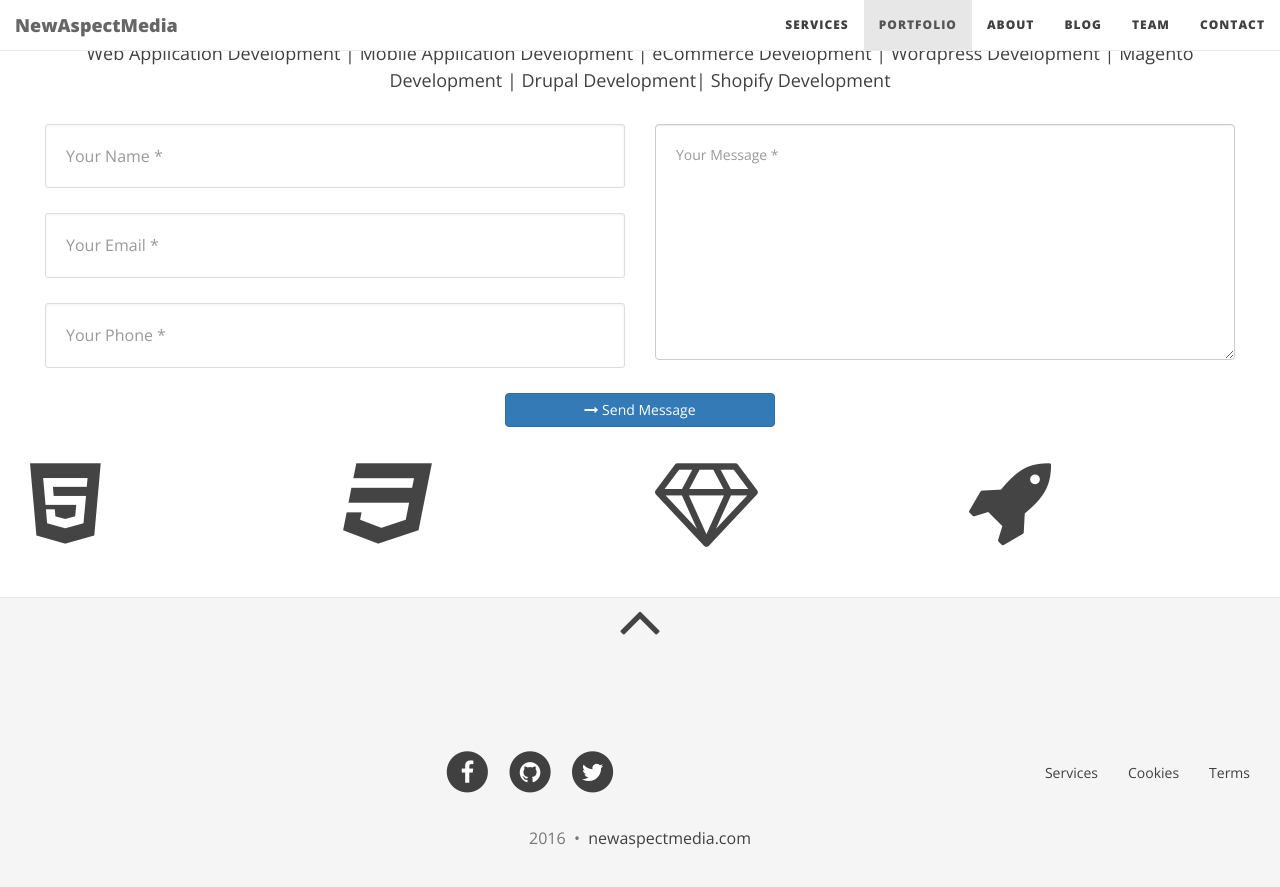
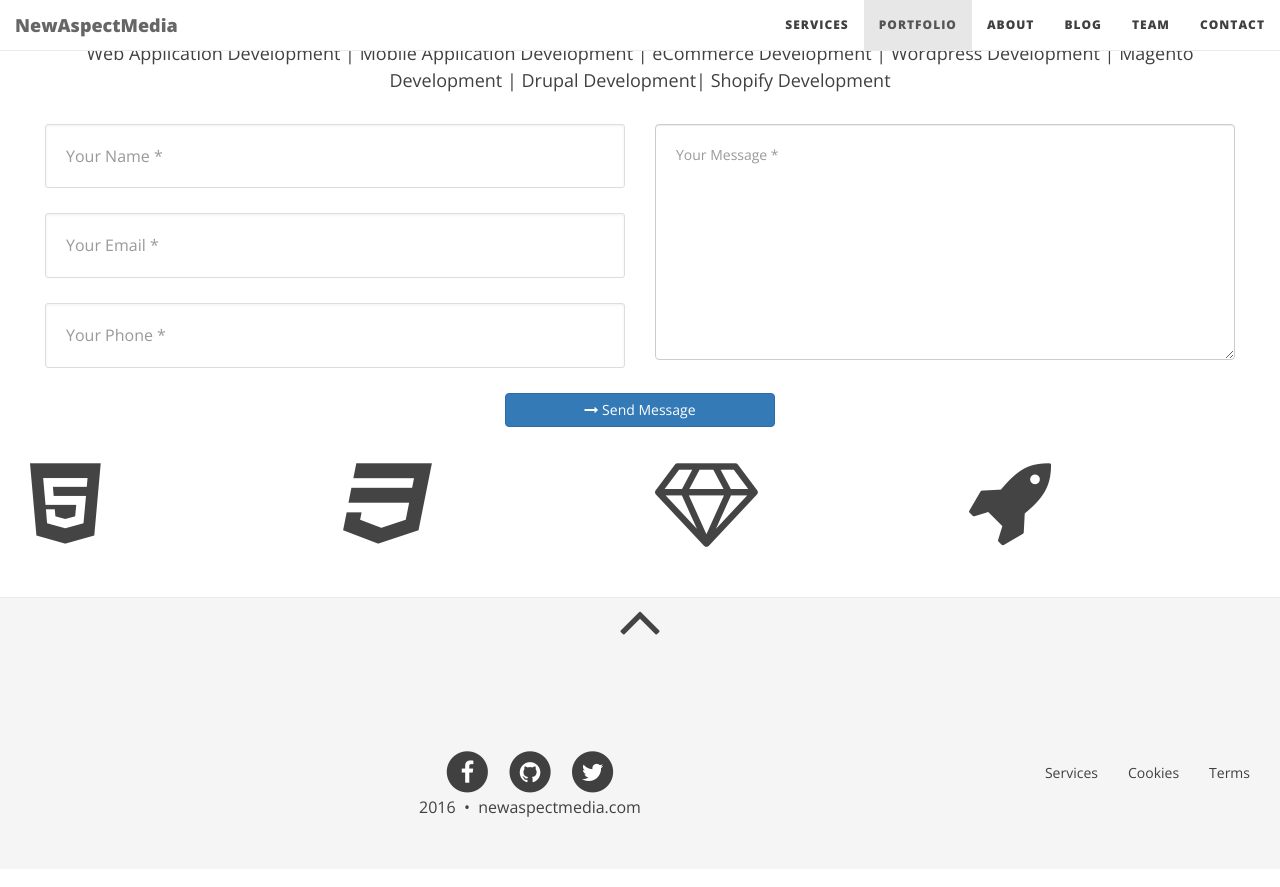
Before and after one commit to newmedia77/appxnam, a Jekyll site: the page built from index.html, in a window 1280 px wide and 900 px high, scrolled down 4432 px. Shown: the top 887 px of the window. Built offline with Jekyll 4.4.1, drawn with Linux system fonts in a browser that asks for light colours; nearby versions of some CDN libraries; the list of posts is cut into pages by our own code.

Commit message:
andreas
footer

```diff
--- a/_includes/footer.html
+++ b/_includes/footer.html
@@ -89,14 +89,14 @@
           {% endif %}
         </ul>
   <!-- Optional: clear the XS cols if their content doesn't match in height -->
-
-      <p class="copyright text-muted">
+  <div class="clearfix visible-xs-block"></div>
+  <div class="copyright">
       {{ site.time | date: '%Y' }}
       {% if site.url-pretty %}
       &nbsp;&bull;&nbsp;
       <a href="{{ site.url }}">{{ site.url-pretty }}</a>
       {% endif %}
-      </p>
+    </div>
   </div>
 </div>
   <script type="text/javascript">
```
